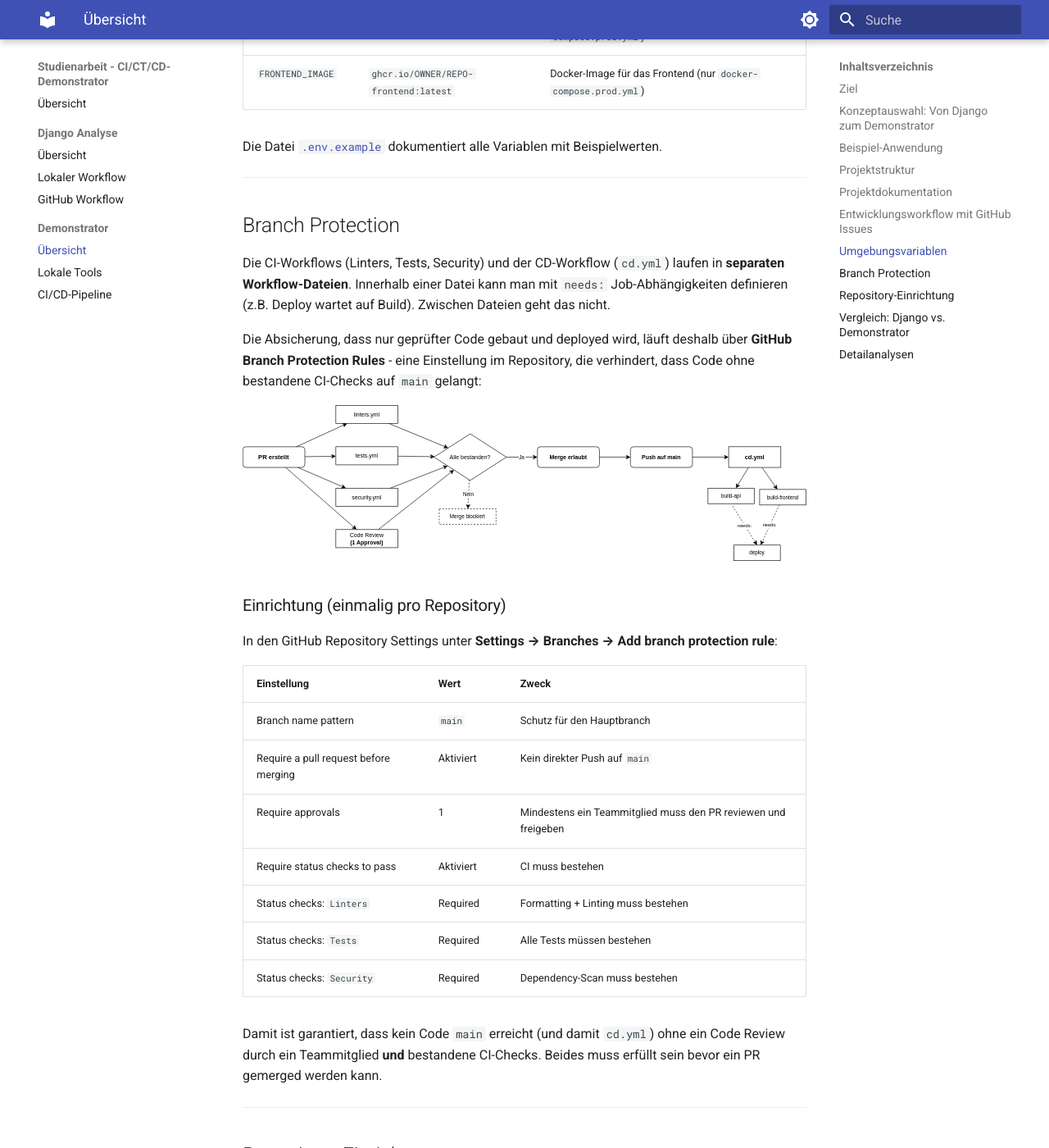
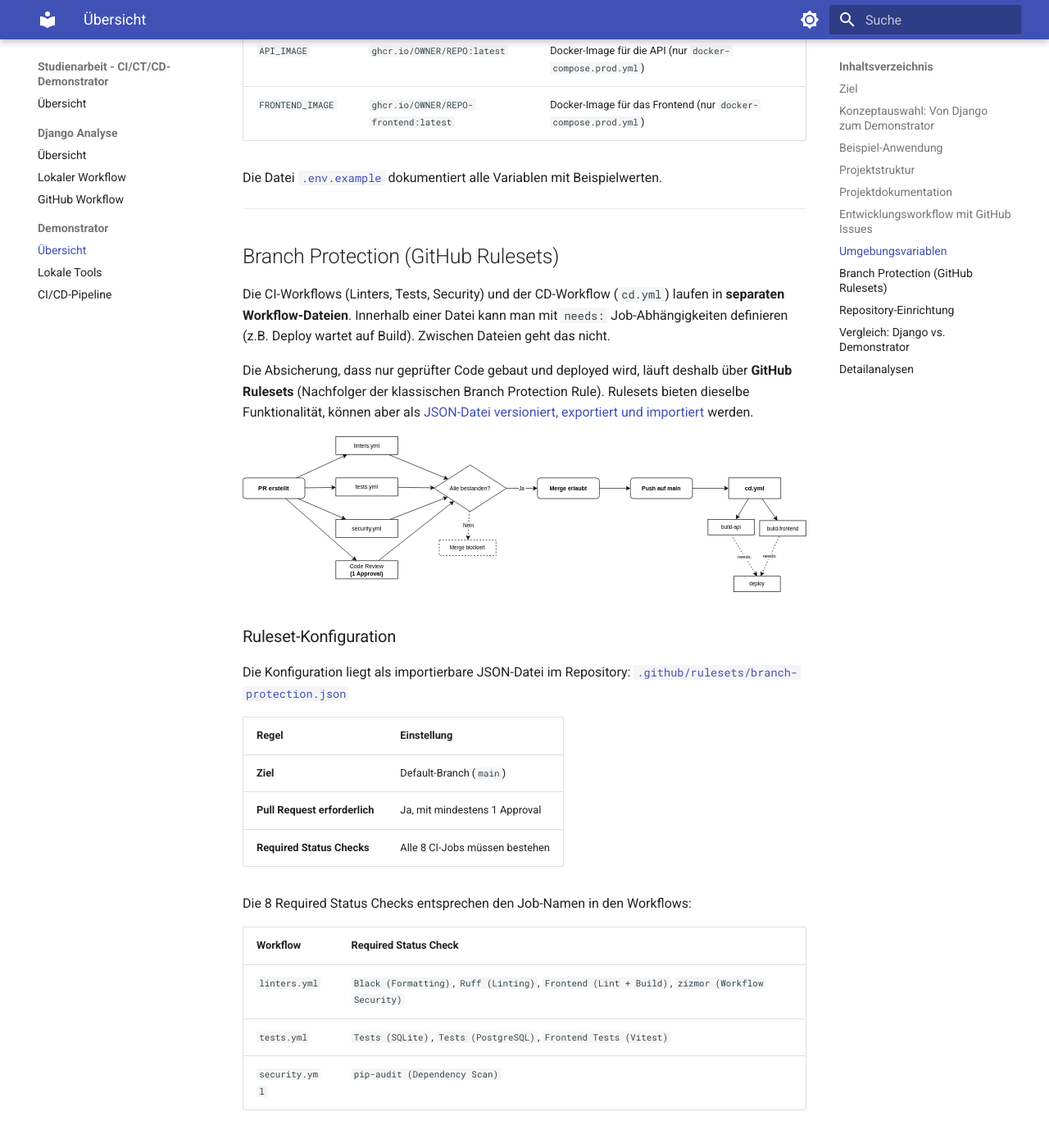
Before and after one commit to DevOps-Demonstrator/Demonstrator, an MkDocs documentation site: the page built from docs/demonstrator/übersicht.md, in a window 1280 px wide and 1400 px high, scrolled down 8184 px. Shown: the whole window at 82% size. Built offline with MkDocs 1.6.1 and Material for MkDocs 9.7.7, drawn with Linux system fonts in a browser that asks for light colours; some of the changed text lies outside the part shown.

Commit message:
add GitHub Ruleset, update docs

```diff
--- a/docs/demonstrator/übersicht.md
+++ b/docs/demonstrator/übersicht.md
@@ -126,6 +126,8 @@ Für die lokale Entwicklung startet man Backend und Frontend separat - das Front
 ├── .github/
 │   ├── pull_request_template.md #   PR-Vorlage (Issue, Beschreibung, Checkliste)
 │   ├── dependabot.yml           #   Automatische Dependency-Updates (pip, npm, Actions, Docker)
+│   ├── rulesets/                 #   Branch Protection als importierbare JSON
+│   │   └── branch-protection.json
 │   └── workflows/               #   CI/CD-Pipeline (7 Workflows + Pages)
 │       ├── linters.yml          #     Backend (Black, Ruff) + Frontend (oxlint) + zizmor
 │       ├── tests.yml            #     Tests + Coverage (SQLite + PostgreSQL + Frontend)
@@ -242,27 +244,35 @@ Die Datei [`.env.example`](../../.env.example) dokumentiert alle Variablen mit B
 
 ---
 
-## Branch Protection
+## Branch Protection (GitHub Rulesets)
 
 Die CI-Workflows (Linters, Tests, Security) und der CD-Workflow (`cd.yml`) laufen in **separaten Workflow-Dateien**. Innerhalb einer Datei kann man mit `needs:` Job-Abhängigkeiten definieren (z.B. Deploy wartet auf Build). Zwischen Dateien geht das nicht.
 
-Die Absicherung, dass nur geprüfter Code gebaut und deployed wird, läuft deshalb über **GitHub Branch Protection Rules** - eine Einstellung im Repository, die verhindert, dass Code ohne bestandene CI-Checks auf `main` gelangt:
+Die Absicherung, dass nur geprüfter Code gebaut und deployed wird, läuft deshalb über **GitHub Rulesets** (Nachfolger der klassischen Branch Protection Rule). Rulesets bieten dieselbe Funktionalität, können aber als [JSON-Datei versioniert, exportiert und importiert](https://docs.github.com/en/repositories/configuring-branches-and-merges-in-your-repository/managing-rulesets/about-rulesets) werden.
 
 ![Branch Protection Flow](diagrams/branch_protection.svg)
 
+### Ruleset-Konfiguration
+
+Die Konfiguration liegt als importierbare JSON-Datei im Repository: [`.github/rulesets/branch-protection.json`](../../.github/rulesets/branch-protection.json)
+
+| Regel | Einstellung |
+|---|---|
+| **Ziel** | Default-Branch (`main`) |
+| **Pull Request erforderlich** | Ja, mit mindestens 1 Approval |
+| **Required Status Checks** | Alle 8 CI-Jobs müssen bestehen |
+
+Die 8 Required Status Checks entsprechen den Job-Namen in den Workflows:
+
+| Workflow | Required Status Check |
+|---|---|
+| `linters.yml` | `Black (Formatting)`, `Ruff (Linting)`, `Frontend (Lint + Build)`, `zizmor (Workflow Security)` |
+| `tests.yml` | `Tests (SQLite)`, `Tests (PostgreSQL)`, `Frontend Tests (Vitest)` |
+| `security.yml` | `pip-audit (Dependency Scan)` |
+
 ### Einrichtung (einmalig pro Repository)
 
-In den GitHub Repository Settings unter **Settings → Branches → Add branch protection rule**:
-
-| Einstellung | Wert | Zweck |
-|---|---|---|
-| Branch name pattern | `main` | Schutz für den Hauptbranch |
-| Require a pull request before merging | Aktiviert | Kein direkter Push auf `main` |
-| Require approvals | 1 | Mindestens ein Teammitglied muss den PR reviewen und freigeben |
-| Require status checks to pass | Aktiviert | CI muss bestehen |
-| Status checks: `Linters` | Required | Formatting + Linting muss bestehen |
-| Status checks: `Tests` | Required | Alle Tests müssen bestehen |
-| Status checks: `Security` | Required | Dependency-Scan muss bestehen |
+**Settings → Rules → Rulesets → New ruleset → Import a ruleset** → die Datei `.github/rulesets/branch-protection.json` hochladen → **Create**.
 
 Damit ist garantiert, dass kein Code `main` erreicht (und damit `cd.yml`) ohne ein Code Review durch ein Teammitglied **und** bestandene CI-Checks.
 Beides muss erfüllt sein bevor ein PR gemerged werden kann.
@@ -310,9 +320,10 @@ Die Zugangsdaten werden als Repository Secrets konfiguriert:
 
 Ohne diese Secrets laufen alle CI-Workflows (Linters, Tests, Security, etc.) trotzdem - nur der Deploy-Job schlägt fehl.
 
-### 4. Branch Protection Rules
+### 4. GitHub Ruleset importieren
 
-Siehe [Abschnitt oben](#branch-protection): Schützt `main` vor ungeprüftem Code.
+Die Branch-Protection-Konfiguration liegt als JSON im Repository und kann direkt importiert werden.
+Details: [Branch Protection (GitHub Rulesets)](#branch-protection-github-rulesets)
 
 ### (Optional) 5. Server vorbereiten (nur für Deployment)
 
@@ -329,7 +340,7 @@ docker login ghcr.io -u <github-user> -p <personal-access-token>
 |---|---|---|
 | `make install` + `cd frontend && npm install` | Lokal | Ja |
 | Label `e2e` erstellen | GitHub → Labels | Ja (sonst kein E2E-Trigger) |
-| Branch Protection Rules | GitHub → Settings → Branches | Empfohlen |
+| Ruleset importieren (`.github/rulesets/`) | GitHub → Settings → Rules → Rulesets | Empfohlen |
 | Secrets (`DEPLOY_*`) | GitHub → Settings → Secrets | Nur für Deployment |
 | `docker swarm init` + GHCR-Login | Zielserver | Nur für Deployment |
 
```
Also changed, not shown: README.md (+1 -1 lines), docs/demonstrator/pipeline.md (+2 -2 lines), 1 other file.
